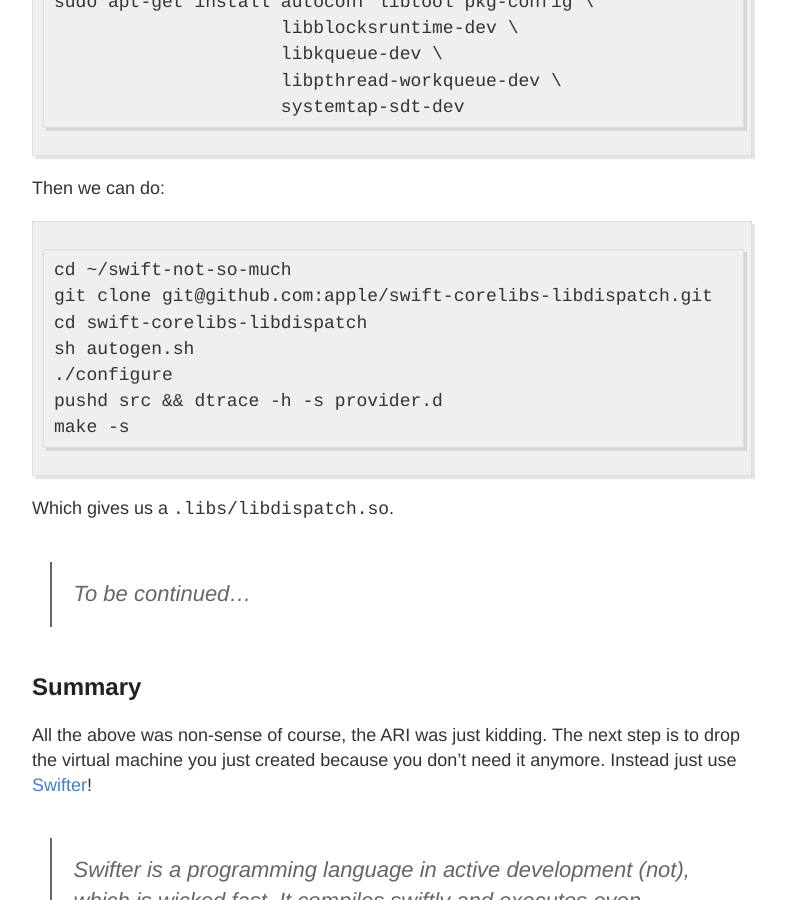
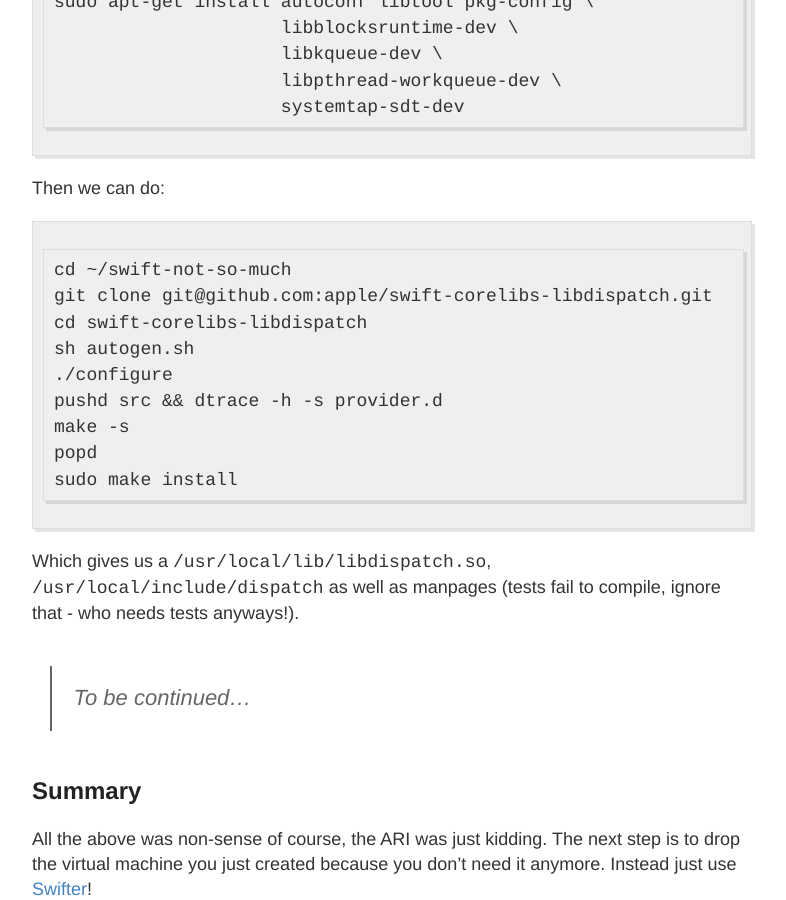
Before and after one commit to AlwaysRightInstitute/alwaysrightinstitute.github.io, a Jekyll site: the page built from _posts/2015-12-04-swift-on-linux-in-vbox-on-osx.md, in a window 1280 px wide and 900 px high, scrolled down 8674 px. Shown: the whole window, without its empty margins (248-1034 px from the left). Built offline with Jekyll 4.4.1, drawn with Linux system fonts in a browser that asks for light colours; Markdown is read by kramdown in place of the engine named in the settings.

Commit message:
Make install works as well.

```diff
--- a/_posts/2015-12-04-swift-on-linux-in-vbox-on-osx.md
+++ b/_posts/2015-12-04-swift-on-linux-in-vbox-on-osx.md
@@ -235,8 +235,12 @@ Then we can do:
     ./configure
     pushd src && dtrace -h -s provider.d
     make -s
+    popd
+    sudo make install
 
-Which gives us a `.libs/libdispatch.so`.
+Which gives us a `/usr/local/lib/libdispatch.so`, `/usr/local/include/dispatch`
+as well as manpages
+(tests fail to compile, ignore that - who needs tests anyways!).
 
 > To be continued...
 
```
